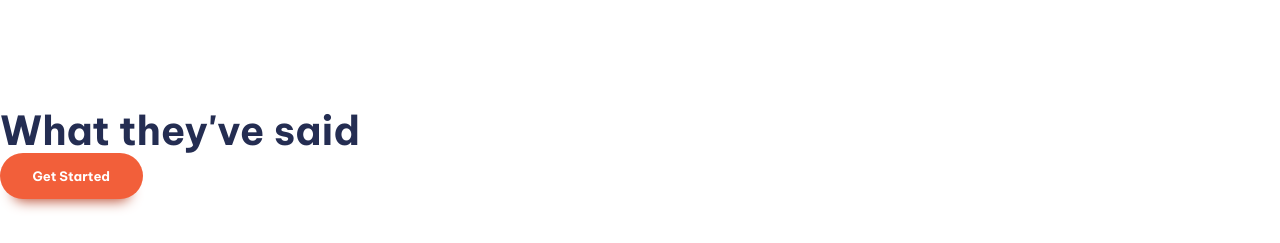
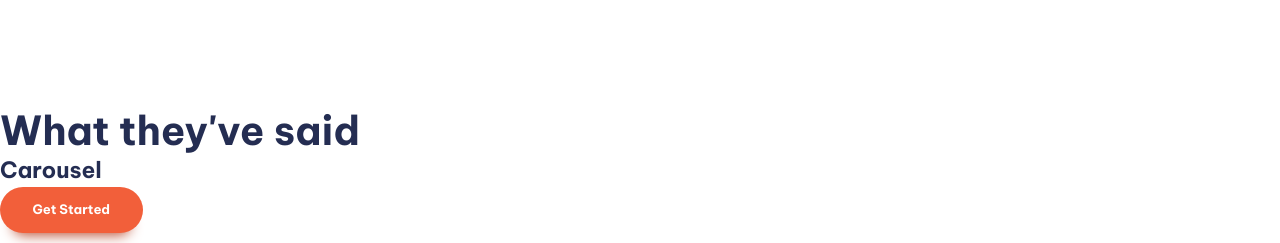
Before and after one commit to reynaldlamury/Manage, a React (Vite) app: page / in a window 1280 px wide. Shown: the part 1271-1514 px from the top of the page. Built offline with nearby package versions, Linux system fonts and the light colour scheme; grey boxes are pictures that could not be loaded.

Commit message:
create Carousel component

```diff
--- a/src/App.jsx
+++ b/src/App.jsx
@@ -1,5 +1,6 @@
 import { useEffect, useRef, useState } from "react";
 import "./App.scss";
+import Carousel from "./components/Carousel";
 
 function App() {
   const [opened, setOpen] = useState(false);
@@ -150,6 +151,8 @@ function App() {
 
         <section className="carousel | padding-block-700">
           <h2 className="fs-secondary-heading fw-bold">What they've said</h2>
+          <Carousel />
+
           {/* Carousel goes here */}
 
           <button className="button">Get Started</button>
--- /dev/null
+++ b/src/components/Carousel.jsx
@@ -0,0 +1,5 @@
+const Carousel = () => {
+  return <h1>Carousel</h1>;
+};
+
+export default Carousel;
```
